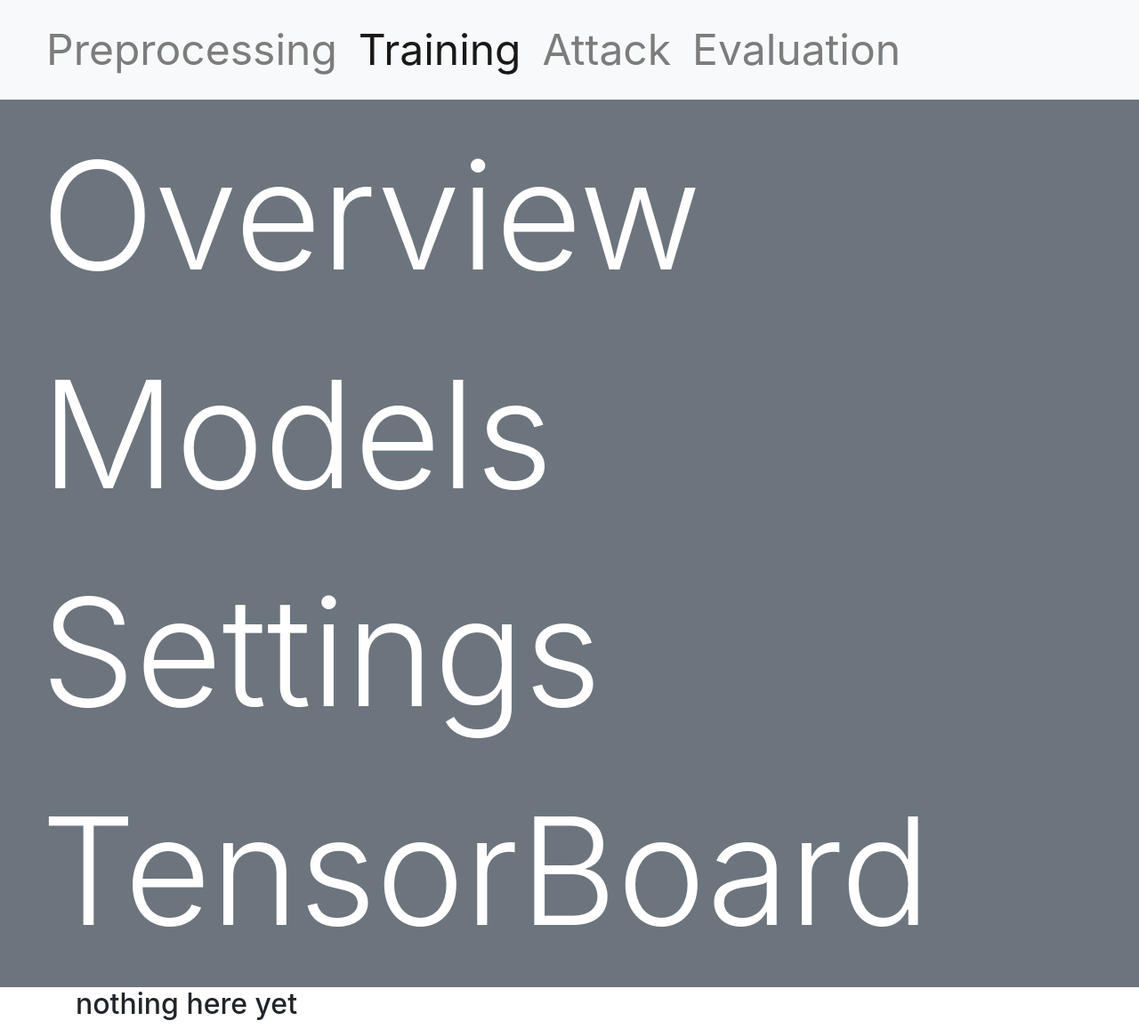
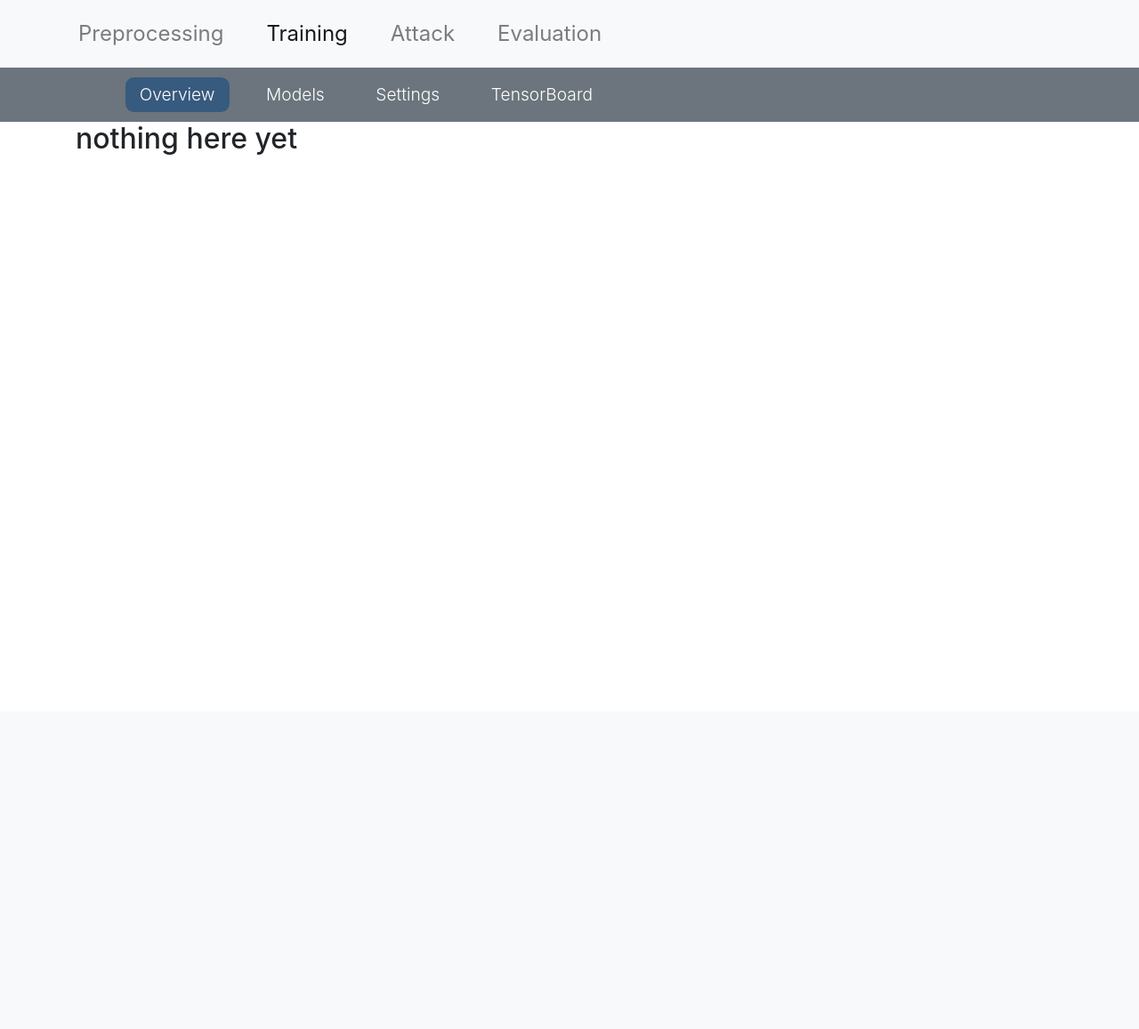
Before and after one commit to LPirch/informaticup2019, a Django app: page /train/ in a window 1280 px wide. Shown: the whole page at 89% size. After the commit the page ends 174 px from the top, so only its background shows below. Run offline with Django 3.2, Linux system fonts and the light colour scheme; some libraries are stand-ins or nearby versions.

Commit message:
externalize css for nav bar (included in each page)

```diff
--- a/static/css/nav.css
+++ b/static/css/nav.css
@@ -7,15 +7,31 @@
     padding-top: 1em;
 }
 
-.title-flex i {
+.title-flex, .nav-link {
     margin-left: 0.5em;
     margin-right: 0.5em;
-    margin-top: 0.25em;
-    margin-bottom: 0em;
+}
+
+.logo {
+    padding-top: 0.4em !important;
+}
+
+.top-nav {
+    margin-bottom: 0 !important;
+}
+
+.sub-nav {
+    font-size: 0.8em;
+    padding-left: 4em !important;
+}
+
+.sub-nav > i {
+    font-size: 1.5em;
+    padding-left: 4em !important;
 }
 
 .nav-item > a {
-    font-size: 3em;
+    font-size: 1.5em;
 }
 
 .btn-nav:hover {
@@ -51,3 +67,7 @@
 .nav-item {
     padding: 0.25em !important;
 }
+
+.nav-pills>li.active>a, .nav-pills>li.active>a:focus, .nav-pills>li.active>a:hover {
+    background-color: #375a7f !important;
+}
```
